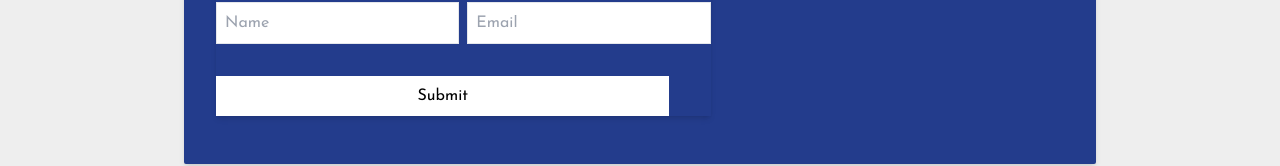
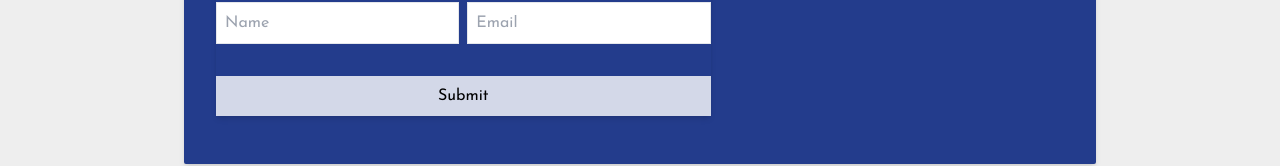
Before and after one commit to KamelMesbahi13/Travel-Agency, a React (Vite) app: page /blog/1 in a window 1280 px wide. Shown: the part 2354-2520 px from the top of the page. Built offline with nearby package versions, Linux system fonts and the light colour scheme; data requests are answered from the project's data file.

Commit message:
EditSomeCode Commit

```diff
--- a/src/Components/Blog/BlogDetails/BlogDetails.jsx
+++ b/src/Components/Blog/BlogDetails/BlogDetails.jsx
@@ -212,7 +212,7 @@ const BlogDetails = () => {
                           />
                         </div>
                         <div>
-                          <button className="w-11/12 py-2 mt-8 text-black bg-white ">
+                          <button className="w-full py-2 mt-8 text-black duration-500 bg-white bg-opacity-80 hover:bg-opacity-100">
                             Submit
                           </button>
                         </div>
```
